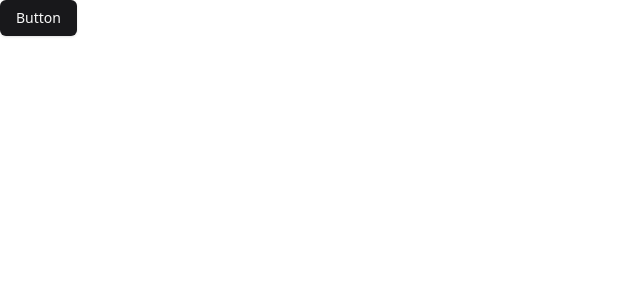
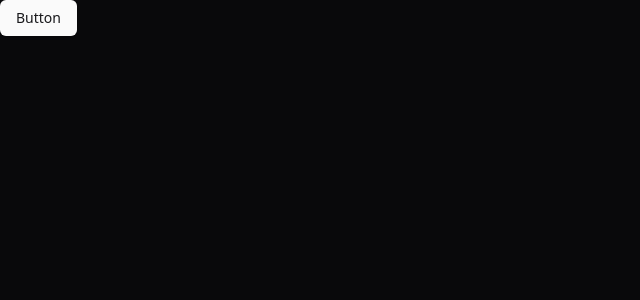
Before and after one commit to vandodev/nlw-ai-trilha-Mastery, a React (Vite) app in the folder web/: page / in a window 1280 px wide. Shown: the top 300 px of the page, without its empty margins (0-640 px from the left). Built offline with nearby package versions, Linux system fonts and the light colour scheme.

Commit message:
:robot: :rocket: :robot: Alterando theme para dark

```diff
--- a/web/src/index.css
+++ b/web/src/index.css
@@ -4,66 +4,30 @@
 
 @layer base {
   :root {
-    --background: 0 0% 100%;
-    --foreground: 240 10% 3.9%;
-
-    --card: 0 0% 100%;
-    --card-foreground: 240 10% 3.9%;
-
-    --popover: 0 0% 100%;
-    --popover-foreground: 240 10% 3.9%;
-
-    --primary: 240 5.9% 10%;
-    --primary-foreground: 0 0% 98%;
-
-    --secondary: 240 4.8% 95.9%;
-    --secondary-foreground: 240 5.9% 10%;
-
-    --muted: 240 4.8% 95.9%;
-    --muted-foreground: 240 3.8% 46.1%;
-
-    --accent: 240 4.8% 95.9%;
-    --accent-foreground: 240 5.9% 10%;
-
-    --destructive: 0 84.2% 60.2%;
+    --background: 240 10% 3.9%;
+    --foreground: 0 0% 98%;
+    --card: 240 10% 3.9%;
+    --card-foreground: 0 0% 98%;
+    --popover: 240 10% 3.9%;
+    --popover-foreground: 0 0% 98%;
+    --primary: 0 0% 98%;
+    --primary-foreground: 240 5.9% 10%;
+    --secondary: 240 3.7% 15.9%;
+    --secondary-foreground: 0 0% 98%;
+    --muted: 240 3.7% 15.9%;
+    --muted-foreground: 240 5% 64.9%;
+    --accent: 240 3.7% 15.9%;
+    --accent-foreground: 0 0% 98%;
+    --destructive: 0 62.8% 30.6%;
     --destructive-foreground: 0 0% 98%;
-
-    --border: 240 5.9% 90%;
-    --input: 240 5.9% 90%;
-    --ring: 240 10% 3.9%;
+    --border: 240 3.7% 15.9%;
+    --input: 240 3.7% 15.9%;
+    --ring: 240 4.9% 83.9%;
 
     --radius: 0.5rem;
   }
 
-  .dark {
-    --background: 240 10% 3.9%;
-    --foreground: 0 0% 98%;
 
-    --card: 240 10% 3.9%;
-    --card-foreground: 0 0% 98%;
-
-    --popover: 240 10% 3.9%;
-    --popover-foreground: 0 0% 98%;
-
-    --primary: 0 0% 98%;
-    --primary-foreground: 240 5.9% 10%;
-
-    --secondary: 240 3.7% 15.9%;
-    --secondary-foreground: 0 0% 98%;
-
-    --muted: 240 3.7% 15.9%;
-    --muted-foreground: 240 5% 64.9%;
-
-    --accent: 240 3.7% 15.9%;
-    --accent-foreground: 0 0% 98%;
-
-    --destructive: 0 62.8% 30.6%;
-    --destructive-foreground: 0 0% 98%;
-
-    --border: 240 3.7% 15.9%;
-    --input: 240 3.7% 15.9%;
-    --ring: 240 4.9% 83.9%;
-  }
 }
 
 @layer base {
```
